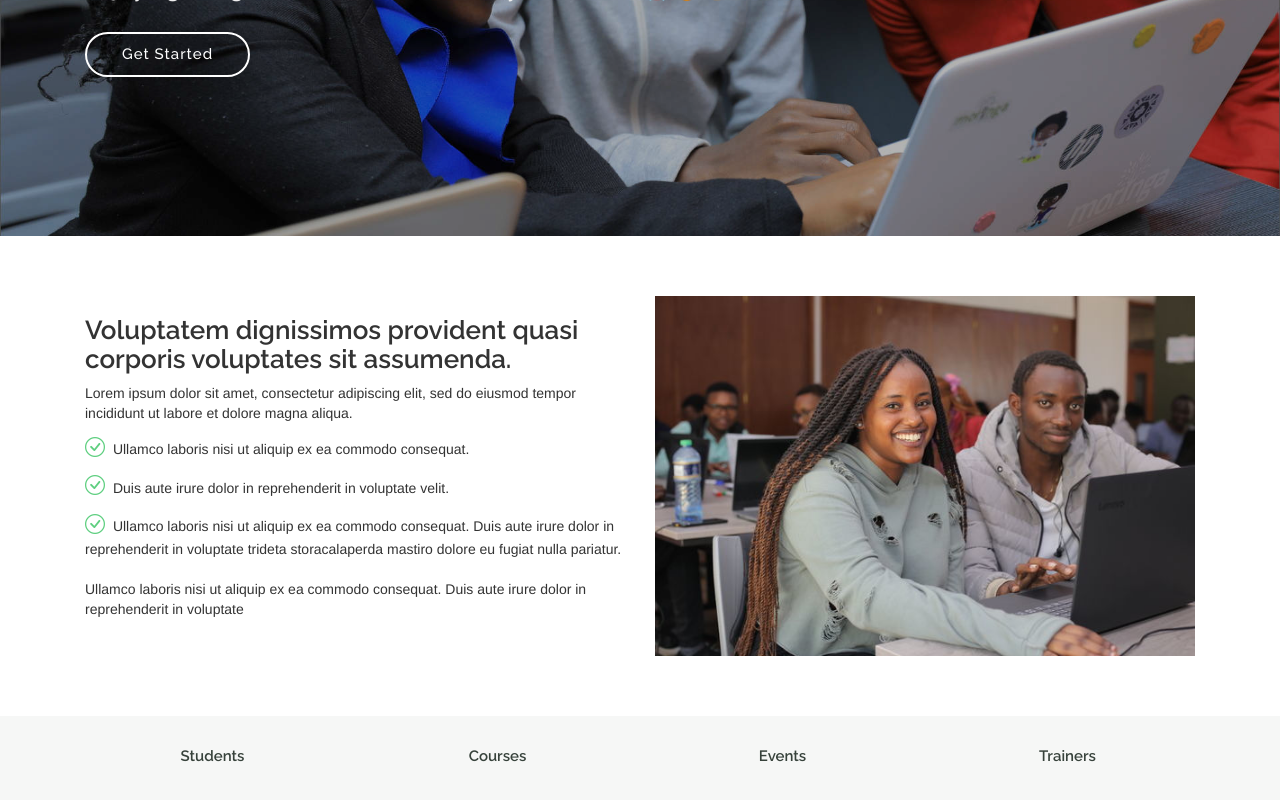
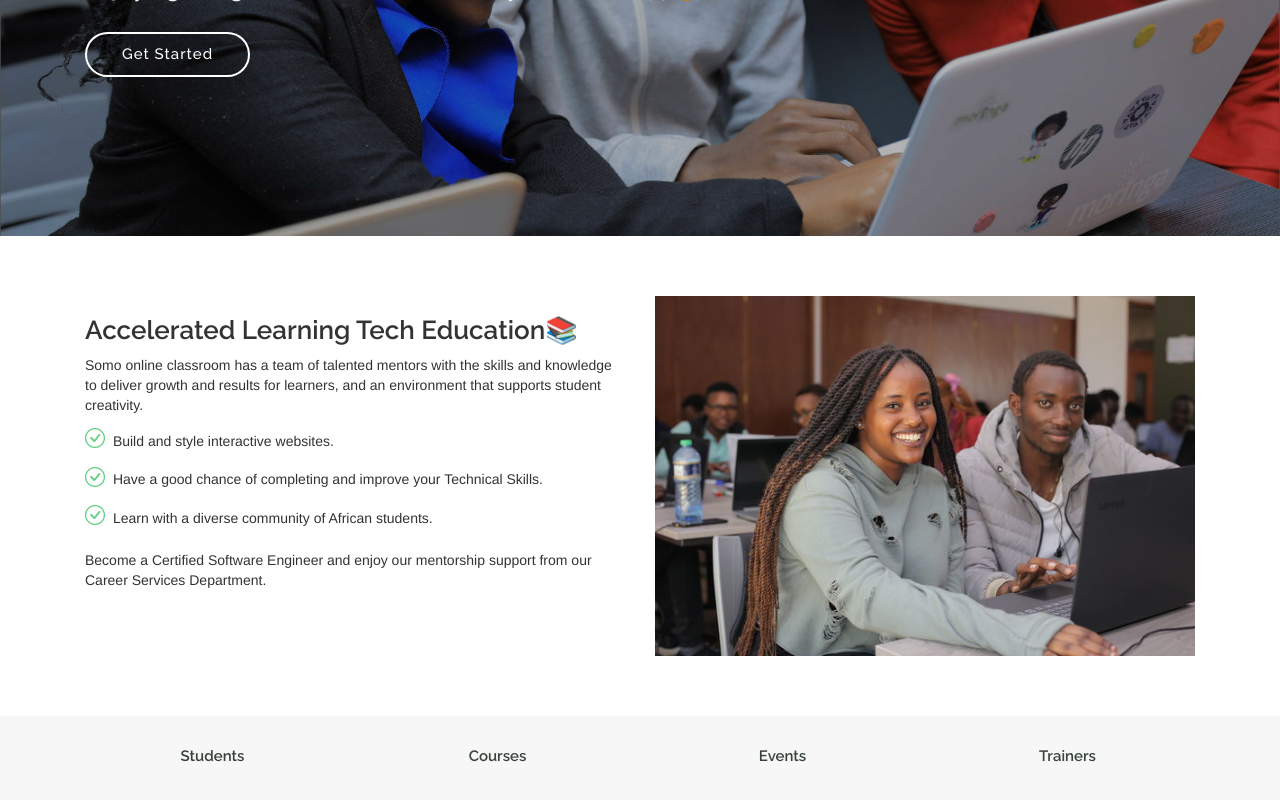
Before and after one commit to jimmy-oss/somo, an Angular app in the folder somo_frontend/: page / in a window 1280 px wide. Shown: the part 464-1264 px from the top of the page. Built offline with nearby package versions, Linux system fonts and the light colour scheme.

Commit message:
styling the homepage

```diff
--- a/somo_frontend/src/app/pages/home/home.component.html
+++ b/somo_frontend/src/app/pages/home/home.component.html
@@ -23,18 +23,17 @@
             <img src="assets/img/coding.jpg" class="img-fluid" alt="">
           </div>
           <div class="col-lg-6 pt-4 pt-lg-0 order-2 order-lg-1 content">
-            <h3>Voluptatem dignissimos provident quasi corporis voluptates sit assumenda.</h3>
+            <h3>Accelerated Learning Tech Education📚</h3>
             <p class="fst-italic">
-              Lorem ipsum dolor sit amet, consectetur adipiscing elit, sed do eiusmod tempor incididunt ut labore et dolore
-              magna aliqua.
+               Somo online classroom has a team of talented mentors with the skills and knowledge to deliver growth and results for learners, and an environment that supports student creativity.
             </p>
             <ul>
-              <li><i class="bi bi-check-circle"></i> Ullamco laboris nisi ut aliquip ex ea commodo consequat.</li>
-              <li><i class="bi bi-check-circle"></i> Duis aute irure dolor in reprehenderit in voluptate velit.</li>
-              <li><i class="bi bi-check-circle"></i> Ullamco laboris nisi ut aliquip ex ea commodo consequat. Duis aute irure dolor in reprehenderit in voluptate trideta storacalaperda mastiro dolore eu fugiat nulla pariatur.</li>
+              <li><i class="bi bi-check-circle"></i> Build and style interactive websites.</li>
+              <li><i class="bi bi-check-circle"></i> Have a good chance of completing and improve your Technical Skills.</li>
+              <li><i class="bi bi-check-circle"></i> Learn with a diverse community of African students.</li>
             </ul>
             <p>
-              Ullamco laboris nisi ut aliquip ex ea commodo consequat. Duis aute irure dolor in reprehenderit in voluptate
+              Become a Certified Software Engineer and enjoy our mentorship support from our Career Services Department.
             </p>
 
           </div>
```
